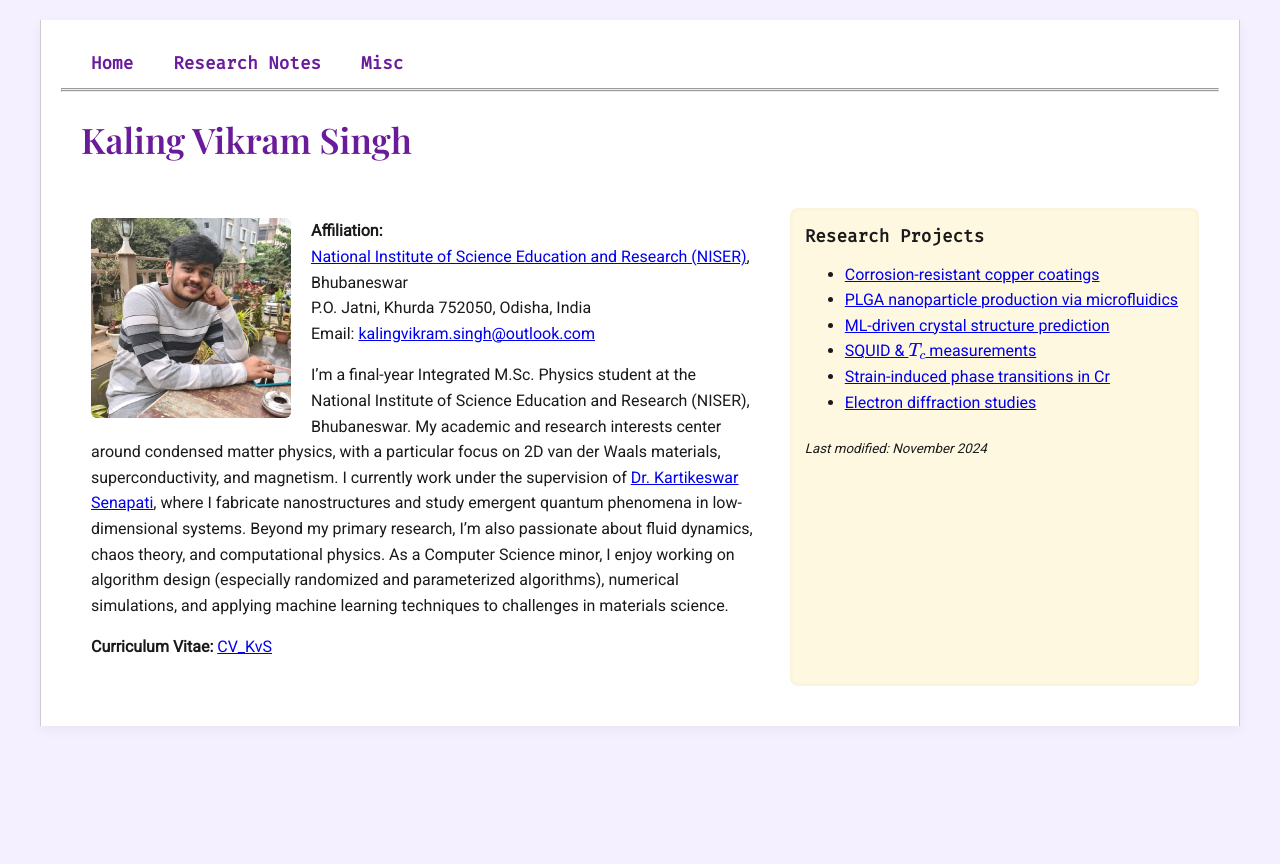
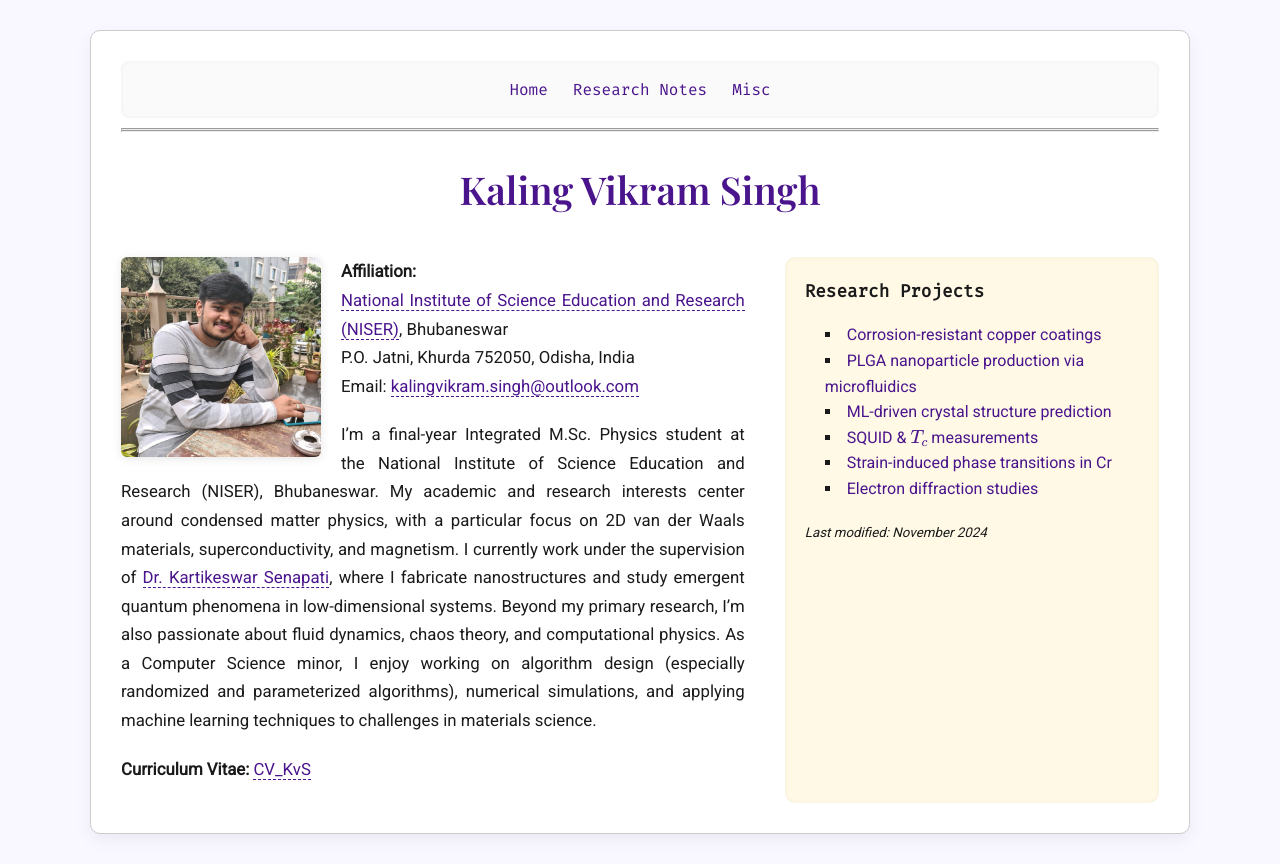
Before and after one commit to KalingVikram-Singh/kalingvikram_singh, a plain HTML site: page index.html in a window 1280 px wide. Before the commit the page ends 800 px from the top, so only its background shows below. Drawn offline with nearby package versions, Linux system fonts and the light colour scheme.

Commit message:
Update Layout.css

```diff
--- a/css/Layout.css
+++ b/css/Layout.css
@@ -1,18 +1,19 @@
 @charset "utf-8";
 
-/* ==== Google Fonts Import ==== */
-@import url('https://fonts.googleapis.com/css2?family=Playfair+Display:wght@600&family=Roboto&display=swap');
+/* ==== Google Fonts ==== */
+@import url('https://fonts.googleapis.com/css2?family=Playfair+Display:wght@600&family=Fira+Mono&family=Roboto&display=swap');
 
 /* ==== Root Theme Variables ==== */
 :root {
-  --main-bg: #f4f0ff;
-  --accent-bg: #fff8e1;
+  --main-bg: #f9f7ff;
+  --accent-bg: #fff9e6;
   --text-color: #1a1a1a;
-  --accent-color: #6a1b9a;
-  --hover-color: #9575cd;
+  --accent-color: #4a148c;
+  --hover-color: #7e57c2;
   --border-color: #ccc;
   --font-heading: 'Playfair Display', serif;
   --font-body: 'Roboto', sans-serif;
+  --font-mono: 'Fira Mono', monospace;
 }
 
 /* ==== Reset and Base ==== */
@@ -22,146 +23,158 @@
   box-sizing: border-box;
 }
 
-
-
-
-body {
-  background-color: #fdfdfd;
-  font-family: 'EB Garamond', serif;
-  color: #1b1b1b;
-}
-
-#wrapper {
-  border-left: 1px solid #ccc;
-  border-right: 1px solid #ccc;
-  box-shadow: 0 0 8px rgba(0,0,0,0.05);
-  padding: 20px;
-}
-
-#wrapper #navigation a {
-  font-family: 'Fira Mono', monospace;
-  color: #3f3f3f;
-  padding: 0 10px;
-  text-decoration: none;
-  transition: color 0.3s ease;
-}
-#wrapper #navigation a:hover {
-  color: #0077cc;
-}
-
-aside h3 {
-  font-family: 'Fira Mono', monospace;
-  font-size: 1.1em;
-  margin-bottom: 10px;
-}
-
-
-
-
-
-
-
-
-
 body {
   background-color: var(--main-bg);
   color: var(--text-color);
   font-family: var(--font-body);
+  line-height: 1.7;
+  font-size: 16px;
+}
+
+/* ==== Wrapper ==== */
+#wrapper {
+  max-width: 1100px;
+  margin: 30px auto;
+  padding: 30px;
+  background: white;
+  border: 1px solid var(--border-color);
+  box-shadow: 0 6px 18px rgba(0, 0, 0, 0.06);
+  border-radius: 10px;
+}
+
+/* ==== Navigation ==== */
+#navigation {
+  display: flex;
+  justify-content: center;
+  gap: 25px;
+  padding: 15px;
+  font-family: var(--font-mono);
+  font-size: 1rem;
+  background: #fafafa;
+  border-radius: 8px;
+  box-shadow: inset 0 0 4px rgba(0,0,0,0.05);
+  margin-bottom: 10px;
+}
+
+#navigation a {
+  text-decoration: none;
+  color: var(--accent-color);
+  transition: color 0.3s ease;
+}
+#navigation a:hover {
+  color: var(--hover-color);
+}
+
+/* ==== Title ==== */
+#title {
+  text-align: center;
+  font-family: var(--font-heading);
+  font-size: 2.4rem;
+  color: var(--accent-color);
+  margin: 25px 0;
+}
+
+/* ==== Body Layout ==== */
+#bodyArea {
+  display: flex;
+  flex-wrap: wrap;
+  gap: 30px;
+  padding-top: 10px;
+}
+
+/* ==== Main Content ==== */
+#left {
+  flex: 1 1 60%;
+  font-size: 1.05rem;
+  padding-right: 10px;
+}
+
+#left p {
+  text-align: justify;
+  margin-bottom: 1.2em;
+}
+
+/* ==== Sidebar ==== */
+#right {
+  flex: 1 1 35%;
+  background-color: var(--accent-bg);
+  padding: 20px;
+  border-radius: 10px;
+  box-shadow: inset 0 0 5px rgba(0, 0, 0, 0.05);
+}
+
+#right h3 {
+  font-family: var(--font-mono);
+  font-size: 1.1rem;
+  margin-bottom: 15px;
+}
+
+#right ul {
+  list-style: square inside;
   line-height: 1.6;
 }
 
-#wrapper {
-  max-width: 1200px;
-  margin: 20px auto;
-  padding: 20px;
-  background-color: white;
-  border-left: 1px solid var(--border-color);
-  border-right: 1px solid var(--border-color);
-  box-shadow: 0 4px 12px rgba(0, 0, 0, 0.05);
+#right ul li a {
+  color: var(--accent-color);
+  text-decoration: none;
+  font-weight: 500;
+}
+#right ul li a:hover {
+  color: var(--hover-color);
+  text-decoration: underline;
 }
 
-/* ==== Title Area ==== */
-#wrapper #title {
-  font-family: var(--font-heading);
-  font-size: 2.2rem;
-  margin: 20px;
-  color: var(--accent-color);
+#right p small {
+  font-style: italic;
+  display: block;
+  margin-top: 20px;
 }
 
-/* ==== Navigation ==== */
-#wrapper #navigation {
-  display: flex;
-  gap: 20px;
-  padding: 10px 20px;
-  font-weight: bold;
-  font-family: var(--font-heading);
-  font-size: 1.1rem;
+/* ==== Image Styling ==== */
+#left img {
+  float: left;
+  margin-right: 20px;
+  border-radius: 6px;
+  box-shadow: 0 2px 10px rgba(0, 0, 0, 0.1);
 }
 
-#wrapper #navigation a {
+/* ==== CV link ==== */
+#left a {
+  color: var(--accent-color);
   text-decoration: none;
-  color: var(--accent-color);
-  transition: color 0.3s;
+  border-bottom: 1px dashed var(--accent-color);
 }
-
-#wrapper #navigation a:hover {
+#left a:hover {
   color: var(--hover-color);
-}
-
-/* ==== Graphs Image Box ==== */
-#wrapper #graphsimage {
-  height: 355px;
-  width: 800px;
-  margin: 20px auto;
-  background-image: url(../images/graphs.png);
-  background-size: cover;
-  background-position: center;
-  border: 2px solid var(--border-color);
-  border-radius: 8px;
-}
-
-/* ==== Body Area ==== */
-#wrapper #bodyArea {
-  display: flex;
-  flex-wrap: wrap;
-  gap: 20px;
-  padding: 20px;
-}
-
-/* ==== Left (Main Content) ==== */
-#wrapper #bodyArea #left {
-  flex: 1 1 60%;
-  font-size: 1rem;
-  padding: 10px;
-}
-
-/* ==== Right (Sidebar) ==== */
-#wrapper #bodyArea #right {
-  flex: 1 1 35%;
-  background-color: var(--accent-bg);
-  font-size: 1rem;
-  padding: 15px;
-  border-radius: 8px;
-  box-shadow: inset 0 0 5px rgba(0,0,0,0.05);
-}
-
-/* ==== Paragraphs ==== */
-p {
-  margin-bottom: 1em;
-  color: var(--text-color);
+  border-bottom: 1px solid var(--hover-color);
 }
 
 /* ==== Lists ==== */
 ul {
-  padding-left: 40px;
+  padding-left: 20px;
   margin: 10px 0;
 }
 
 /* ==== Responsive ==== */
 @media (max-width: 768px) {
-  #wrapper #graphsimage {
-    width: 100%;
-    height: 220px;
+  #bodyArea {
+    flex-direction: column;
   }
 
-  #wrapper #bo
+  #left, #right {
+    flex: 1 1 100%;
+  }
+
+  #navigation {
+    flex-wrap: wrap;
+    gap: 10px;
+    font-size: 0.95rem;
+  }
+
+  #left img {
+    float: none;
+    display: block;
+    margin: 0 auto 20px auto;
+    max-width: 100%;
+  }
+}
```
